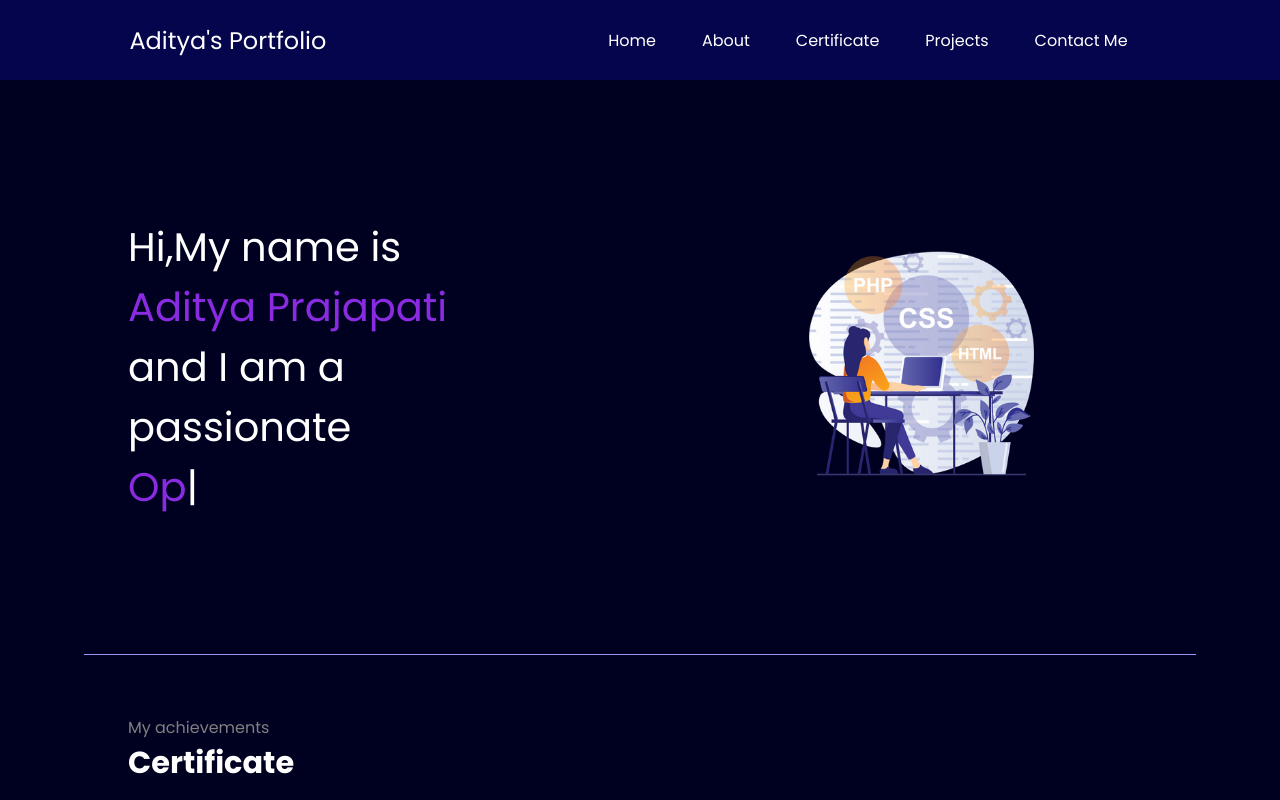
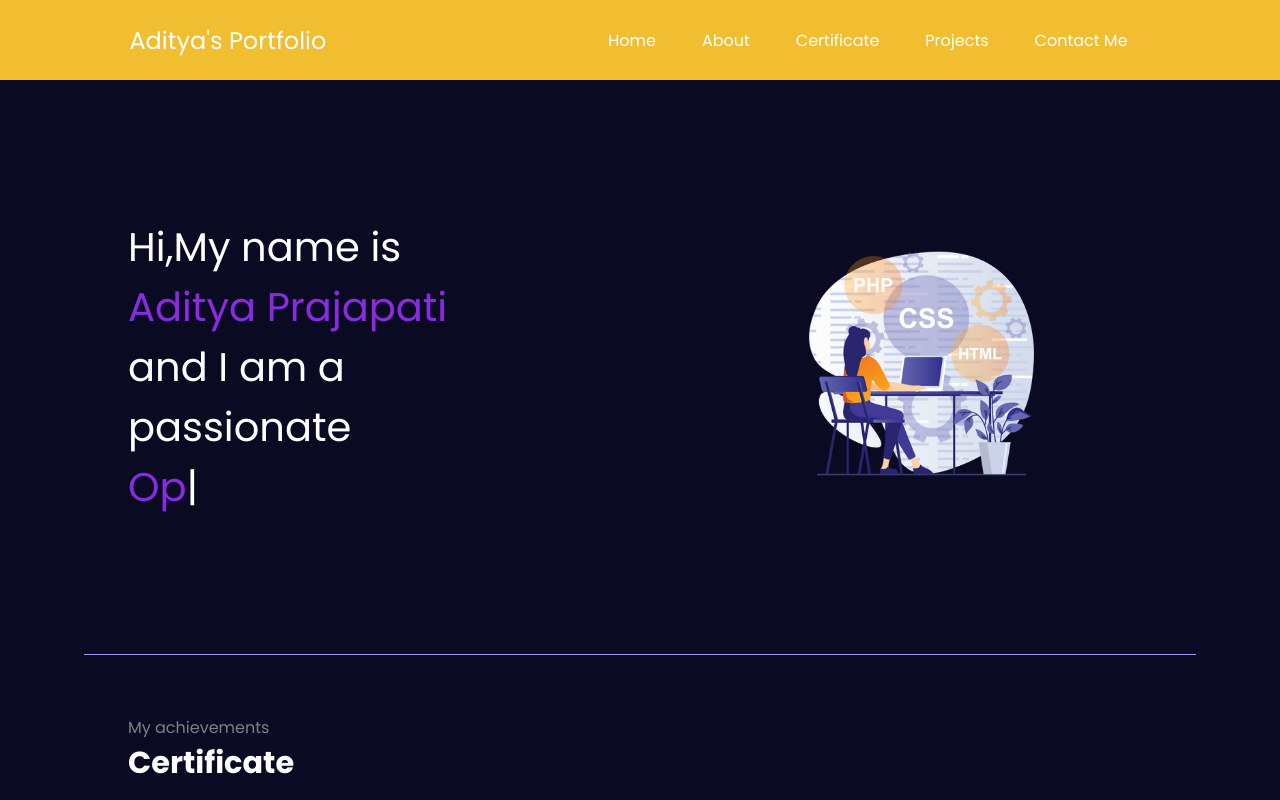
Before and after one commit to Adii232002/My-Portfolio, a plain HTML site: page index.html in a window 1280 px wide. Shown: the top 800 px of the page. Drawn offline with nearby package versions, Linux system fonts and the light colour scheme.

Commit message:
Update index.html

```diff
--- a/index.html
+++ b/index.html
@@ -17,7 +17,7 @@
         }
 
         body {
-            background-color: rgb(0, 0, 33);
+            background-color: #0A0A23;
             color: white;
             font-family: "Poppins", sans-serif;
         }
@@ -27,7 +27,7 @@
             justify-content: space-around;
             align-items: center;
             height: 80px;
-            background-color: rgb(5, 5, 77);
+            background-color: #F1BE32;
         }
 
         nav ul {
```
